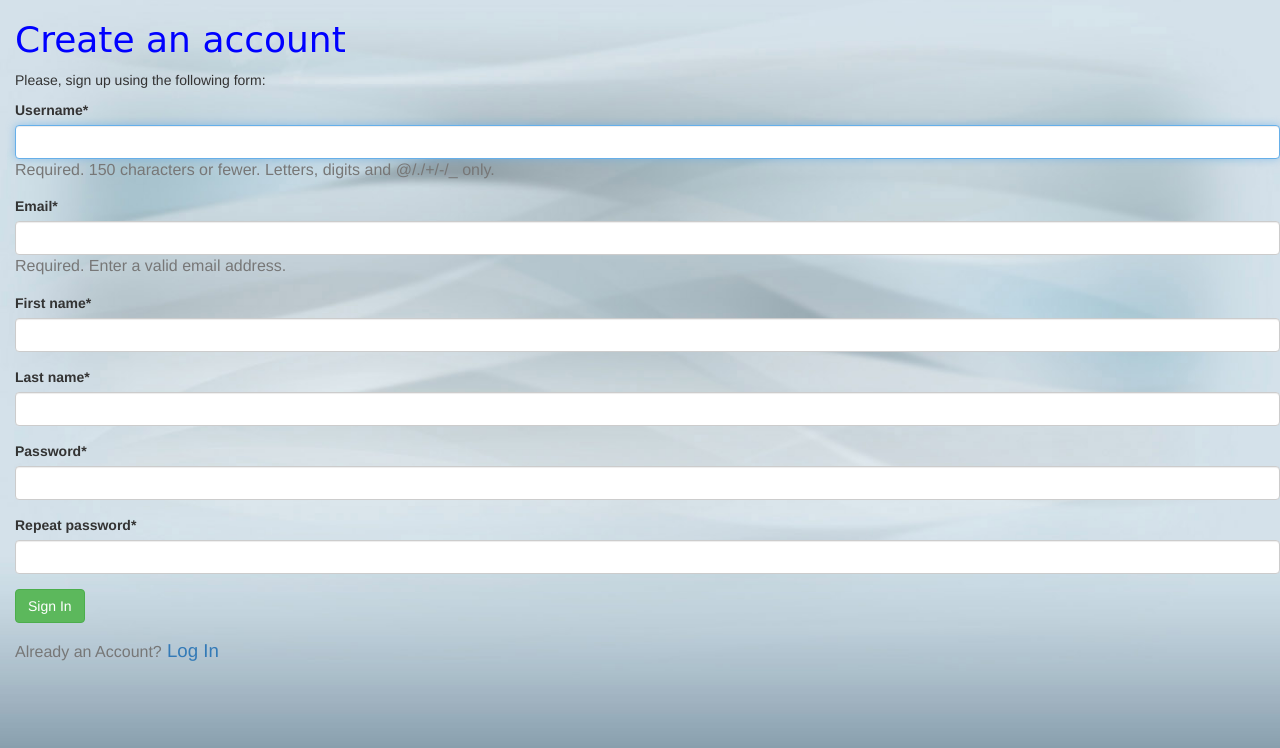
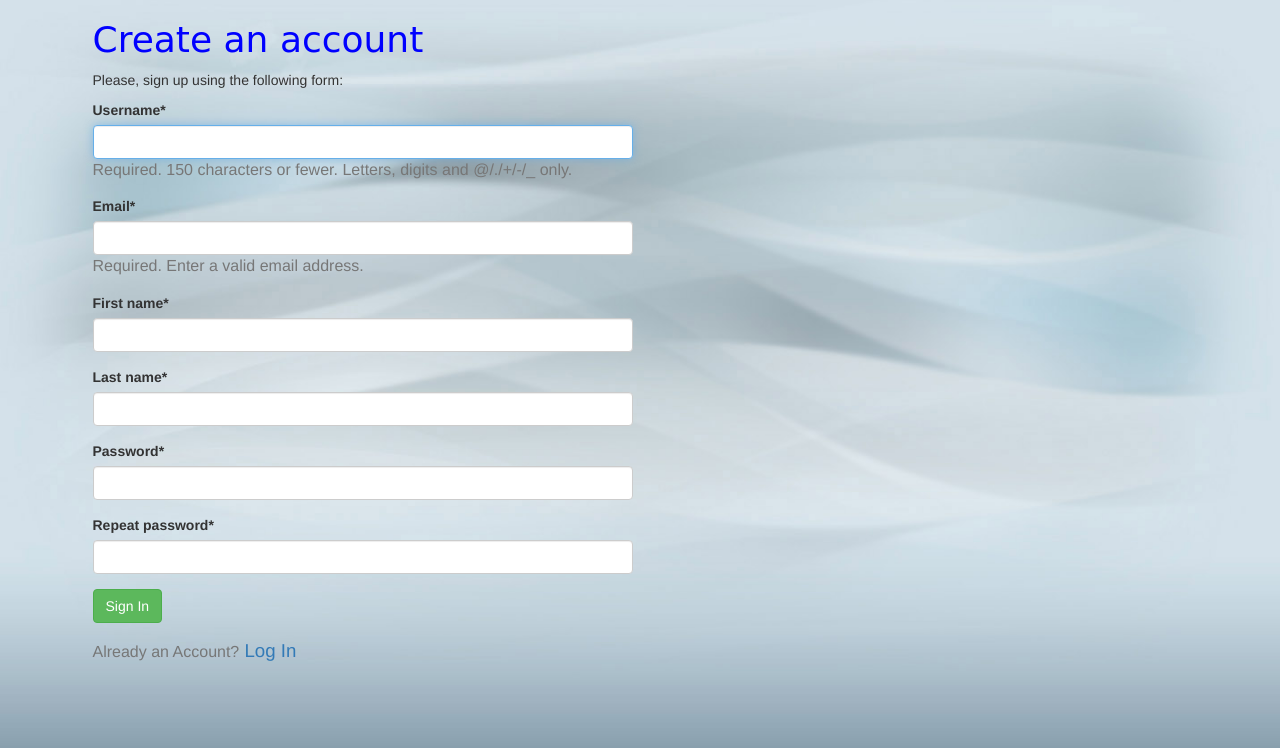
Before and after one commit to muppinenilakshmiprasanna/HotelManagementSystem, a Django app: page /register/ in a window 1280 px wide. Shown: the part 52-800 px from the top of the page. Run offline with Django 3.2, Linux system fonts and the light colour scheme; some libraries are stand-ins or nearby versions.

Commit message:
new changes

```diff
--- a/hotel/templates/registration/change-password.html
+++ b/hotel/templates/registration/change-password.html
@@ -1,8 +1,11 @@
 {% extends "hotel/base.html" %}
 
 <!--{% block title %}Change you password{% endblock %}-->
+{% load crispy_forms_tags %}
 
 {% block content %}
+       <div class="container">
+        <div class="col-lg-6">
   <h1>Change you password</h1>
   <p>Use the form below to change your password.</p>
   <form action="." method="post">
@@ -10,4 +13,7 @@
     <p><input type="submit" value="Change"></p>
     {% csrf_token %}
   </form>
+    </div>
+    </div>
+
 {% endblock %}
--- a/hotel/templates/registration/login.html
+++ b/hotel/templates/registration/login.html
@@ -1,6 +1,8 @@
 {% extends "hotel/base.html" %}
 {% load crispy_forms_tags %}
 {% block content %}
+     <div class="container">
+        <div class="col-lg-6">
     {% if form.errors %}
     <br />
     <p>Your username and password didn't match. Please try again.</p>
@@ -16,5 +18,7 @@
           </form>
             <br/>
         <p><a href="{% url 'password_reset' %}">Forgotten your  password?</a></p>
+        </div>
+     </div>
 
 {% endblock %}
--- a/hotel/templates/registration/register.html
+++ b/hotel/templates/registration/register.html
@@ -4,8 +4,11 @@
 {% load crispy_forms_tags %}
 
 {% block content %}
+    <div class="container">
+        <div class="col-lg-6">
 	<h1>Create an account</h1>
     <p>Please, sign up using the following form:</p>
+
     <form method="POST" class="form-group">
 	{% csrf_token %}
 	{{ form|crispy }}
@@ -14,5 +17,7 @@
 	<div class="border-top pt-3">
 		<small class="text-muted">Already an Account?<a class="ml-2"  href="{% url 'login' %}"> Log In </a></small>
 	</div>
+                            </div>
+    </div>
 
 {% endblock %}
```
